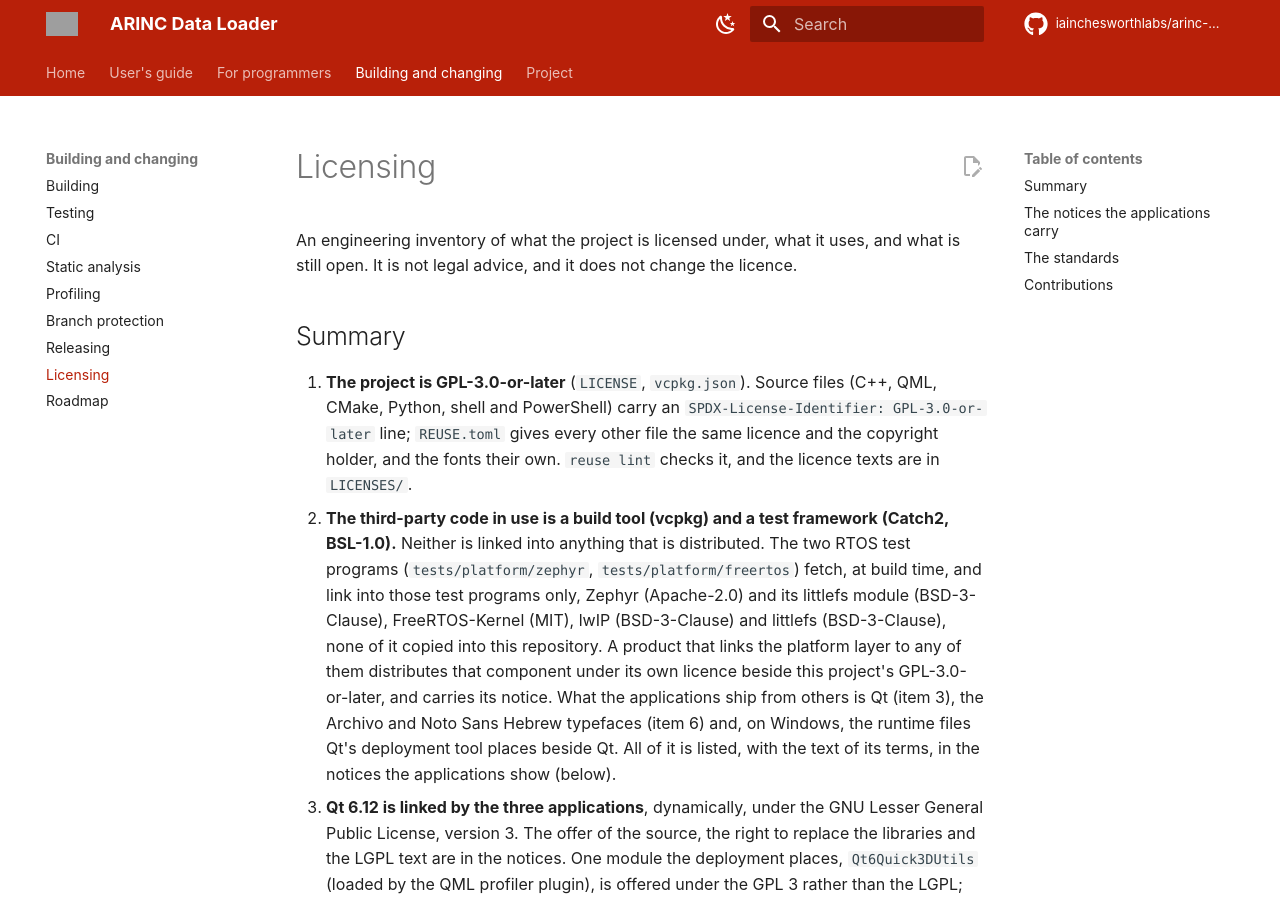
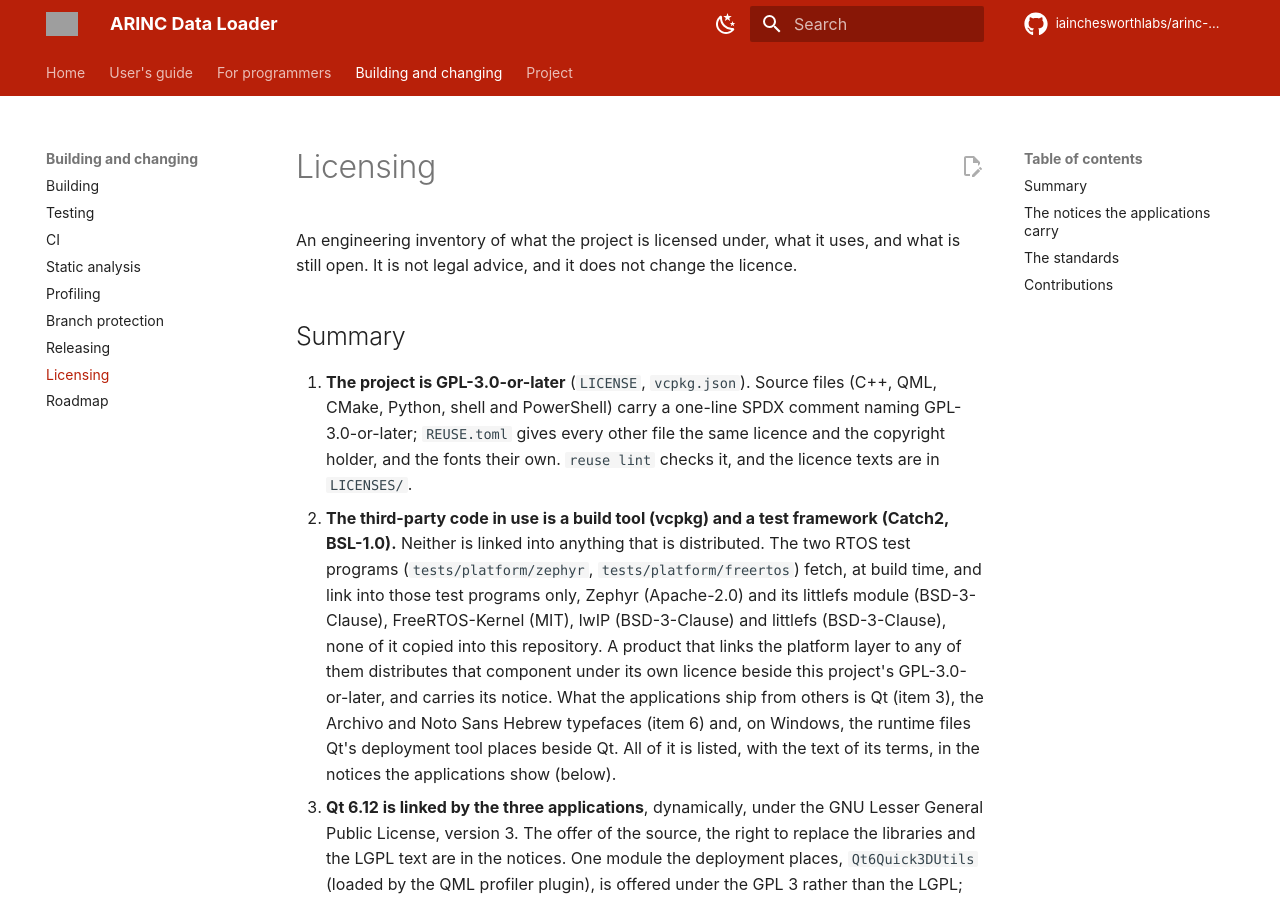
Before and after one commit to iainchesworthlabs/arinc-data-loader, an MkDocs documentation site: the page built from docs/licensing.md, in a window 1280 px wide and 900 px high. Built offline with MkDocs 1.6.1 and Material for MkDocs 9.7.7, drawn with Linux system fonts in a browser that asks for light colours; comment, search, counter and statistics services are not loaded; grey boxes are pictures that could not be loaded.

Commit message:
Do not write the SPDX tag in the licensing page's prose
reuse reads the tag wherever it appears and took the sentence after it for a
licence expression.

Signed-off-by: Iain Chesworth <iain.chesworth@gmail.com>

```diff
--- a/docs/licensing.md
+++ b/docs/licensing.md
@@ -7,9 +7,9 @@
 ## Summary
 
 1. **The project is GPL-3.0-or-later** (`LICENSE`, `vcpkg.json`). Source files
-   (C++, QML, CMake, Python, shell and PowerShell) carry an
-   `SPDX-License-Identifier: GPL-3.0-or-later` line; `REUSE.toml` gives every other file the
-   same licence and the copyright holder, and the fonts their own. `reuse lint` checks it,
+   (C++, QML, CMake, Python, shell and PowerShell) carry a one-line SPDX comment naming
+   GPL-3.0-or-later; `REUSE.toml` gives every other file the same licence and the copyright
+   holder, and the fonts their own. `reuse lint` checks it,
    and the licence texts are in `LICENSES/`.
 2. **The third-party code in use is a build tool (vcpkg) and a test framework
    (Catch2, BSL-1.0).** Neither is linked into anything that is distributed. The two RTOS test programs
```
